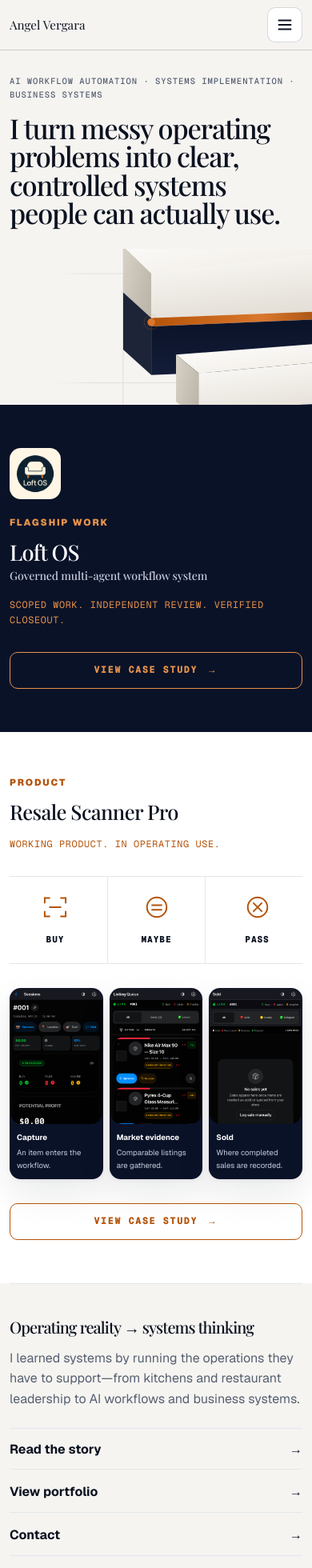
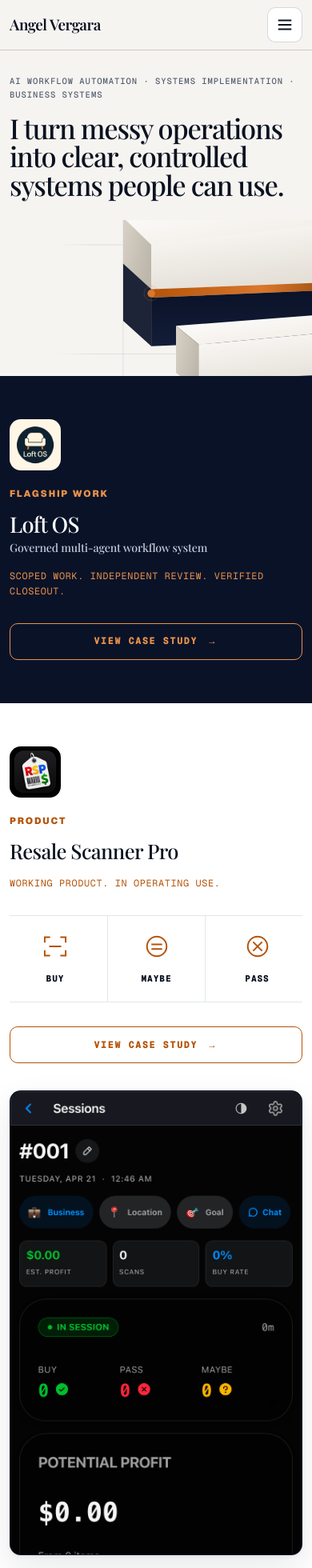
Before and after one commit to avergara13/avergara13.github.io, a Next.js app: page / in a window 390 px wide. Shown: the top 1960 px of the page at 80% size. Built offline with nearby package versions, Linux system fonts and the light colour scheme.

Commit message:
TSK-973: polish HOME identity and RSP proof stage

```diff
--- a/app/globals.css
+++ b/app/globals.css
@@ -72,7 +72,7 @@ main[data-section] .blue-section .eyebrow:not(.light-eyebrow) { color:var(--copp
 .review-section .eyebrow, .materials-cta .eyebrow { color:var(--copper-on-dark); }
 .topbar { position:sticky; top:0; z-index:40; border-bottom:1px solid rgba(11,18,32,.18); background:rgba(246,244,241,.92); backdrop-filter:blur(16px); }
 .nav { min-height:68px; display:flex; align-items:center; justify-content:space-between; gap:24px; }
-.wordmark { font-family:var(--font-playfair),Georgia,serif; font-size:1.05rem; text-decoration:none; }
+.wordmark { font-family:var(--font-playfair),Georgia,serif; font-size:1.4rem; font-weight:600; line-height:1; letter-spacing:-.025em; text-decoration:none; }
 .navlinks { display:flex; align-items:center; gap:22px; font-size:.84rem; font-weight:780; }
 .navlinks>a:not(.button) { text-decoration:none; }
 /* TSK-970: shared target sizing. These links were 19-27px tall, under the 44px the
@@ -492,7 +492,7 @@ section { padding:96px 0; }
   h2 { font-size:2.65rem; }
   section { padding:72px 0; }
   .nav { min-height:62px; }
-  .wordmark { font-size:.95rem; }
+  .wordmark { font-size:1.18rem; }
   .navlinks { gap:0; }
   .button-small { min-height:38px; font-size:.75rem; padding:8px 10px; }
   .hero { padding-top:44px; }
@@ -674,17 +674,21 @@ main[data-section="home"]::before,main[data-section="work-index"]::before,main[d
 
 /* Product stage — lighter, product-led, and evidence-backed. */
 .product-stage { padding:clamp(54px,7vw,90px) 0; background:var(--surface); }
+.product-stage-grid { display:grid; grid-template-columns:minmax(280px,.74fr) minmax(0,1.26fr); gap:clamp(42px,6vw,82px); align-items:center; }
+.product-stage-copy { min-width:0; }
+.product-stage-mark { width:72px; }
 .stage-head { max-width:56ch; }
 .stage-head h2 { margin:14px 0 0; font-size:clamp(1.9rem,3.4vw,2.9rem); line-height:1.05; letter-spacing:-.025em; }
 .stage-head .stage-lede { color:var(--copper); }
 .verdict-row { display:grid; grid-template-columns:repeat(3,1fr); gap:0; margin:clamp(30px,4vw,44px) 0 0; padding:0; list-style:none; border-block:1px solid var(--line); }
-.verdict-row li { padding:26px 24px; text-align:center; border-left:1px solid var(--line); }
+.verdict-row li { padding:24px 12px; text-align:center; border-left:1px solid var(--line); }
 .verdict-row li:first-child { border-left:0; padding-left:0; }
 .verdict-row li:last-child { padding-right:0; }
 .verdict-icon { display:block; color:var(--copper); }
 .verdict-mark { width:44px; height:44px; margin-inline:auto; }
 .verdict-row b { display:block; margin:14px 0 0; font-family:var(--font-geist-mono),monospace; font-size:.78rem; font-weight:800; letter-spacing:.13em; text-transform:uppercase; }
-.product-evidence { margin-top:clamp(30px,4vw,42px); }
+.product-evidence-slot { width:min(100%,560px); margin:0; justify-self:end; overflow:hidden; border:1px solid var(--edge-strong); border-radius:var(--r-surface); background:var(--navy-deep); box-shadow:var(--lift-lg); }
+.product-evidence-slot img { width:100%; aspect-ratio:780/1180; object-fit:cover; object-position:top; }
 
 /* Career bridge — one compact operating-reality note and the recruiter exits. */
 .home-bridge { display:grid; grid-template-columns:1.25fr .75fr; gap:clamp(24px,4vw,56px); align-items:start; margin-bottom:clamp(58px,7vw,90px); padding-top:clamp(44px,5vw,64px); border-top:1px solid var(--line); }
@@ -709,6 +713,12 @@ main[data-section="home"]::before,main[data-section="work-index"]::before,main[d
   .flagship-grid,.home-bridge { grid-template-columns:1fr; }
   .flagship-visual { max-width:520px; }
   .stage-mark { width:64px; }
+}
+
+@media (max-width:800px) {
+  .product-stage-grid { grid-template-columns:1fr; gap:clamp(34px,7vw,52px); }
+  .product-stage-copy { max-width:580px; }
+  .product-evidence-slot { width:min(100%,540px); justify-self:start; }
 }
 
 @media (max-width:620px) {
@@ -741,17 +751,8 @@ main[data-section="home"]::before,main[data-section="work-index"]::before,main[d
   .verdict-row li { padding:20px 8px; }
   .verdict-row b { font-size:.7rem; letter-spacing:.08em; }
   .verdict-mark { width:36px; height:36px; }
-  /* Keep the evidence as a three-up strip rather than stacking it. Stacked full-height
-     phones pushed the product stage to ~2950px on a 390 viewport — the evidence stopped
-     being a glance and became the page. Cropped shorter, it still reads as real product
-     texture at a fraction of the scroll. */
-  .product-evidence { grid-template-columns:repeat(3,1fr); gap:8px; }
-  /* Must out-rank .case-screens .phone:nth-child(2|3), which this element also matches:
-     at (0,2,0) this rule was inert and the desktop stagger survived on phones, leaving
-     ragged tops and 36px of the height the crop above exists to remove. */
-  .product-evidence.case-screens .phone { margin-top:0; }
-  .product-evidence .phone img { aspect-ratio:780/1150; }
-  .product-evidence .phone figcaption { padding:9px 8px; font-size:.6rem; }
+  .product-evidence-slot { border-radius:var(--r-card); }
+  .product-evidence-slot img { aspect-ratio:780/1240; }
   .stage-cta { width:100%; }
   .stage-lede { font-size:.74rem; }
   /* The lattice is a desktop/tablet explanatory visual. On phones the locked Loft stage
--- a/app/page.tsx
+++ b/app/page.tsx
@@ -6,7 +6,7 @@ import { SystemsLattice } from "@/components/SystemsLattice";
 
 export const metadata: Metadata = {
   title: "Angel Vergara — AI Workflows & Business Systems",
-  description: "I turn messy operating problems into clear, controlled systems people can actually use—governed AI systems, working products, and implementation discipline.",
+  description: "I turn messy operations into clear, controlled systems people can use.",
   alternates: { canonical: "/" },
   openGraph: { type: "website", url: "/", title: "Angel Vergara — AI workflows and business systems", description: "Practical AI-assisted workflows, business systems, and implementation proof.", images: [{ url: "/og-home.png", width: 1200, height: 630, alt: "Angel Vergara — AI workflows and business systems." }] },
   twitter: { card: "summary_large_image", title: "Angel Vergara — AI workflows and business systems", description: "Practical AI-assisted workflows, business systems, and implementation proof.", images: ["/og-home.png"] },
@@ -28,14 +28,6 @@ const verdicts: { key: VerdictKind; label: string }[] = [
   { key: "buy", label: "Buy" },
   { key: "maybe", label: "Maybe" },
   { key: "pass", label: "Pass" },
-];
-
-const evidence: { src: string; title: string; note: string; alt?: string }[] = [
-  { src: "/images/rsp/session.png", title: "Capture", note: "An item enters the workflow." },
-  { src: "/images/rsp/listings.png", title: "Market evidence", note: "Comparable listings are gathered." },
-  // The Sold tab ships as an empty state. It shows where completed sales land, not what
-  // anything sold for — the caption must not assert data the screenshot contradicts.
-  { src: "/images/rsp/sold.png", title: "Sold", note: "Where completed sales are recorded.", alt: "Resale Scanner Pro — the sold tab, with no sales recorded yet" },
 ];
 
 // Typed to the three real variants: as `string` a typo compiled fine and rendered an
@@ -71,7 +63,7 @@ export default function Home() {
       <div className="shell proof-hero-grid">
         <div className="proof-hero-copy">
           <p className="hero-role-family">AI Workflow Automation · Systems Implementation · Business Systems</p>
-          <h1 id="hero-title">I turn messy operating problems into clear, controlled systems people can actually use.</h1>
+          <h1 id="hero-title">I turn messy operations into clear, controlled systems people can use.</h1>
         </div>
       </div>
       {/* Decorative only — the copy above carries the meaning. See ArchitecturalField. */}
@@ -94,7 +86,9 @@ export default function Home() {
     </section>
 
     <section className="product-stage" aria-labelledby="product-title">
-      <div className="shell">
+      <div className="shell product-stage-grid">
+        <div className="product-stage-copy">
+          <Image className="stage-mark product-stage-mark" src="/images/rsp/mark-336.png" alt="" width={336} height={336} sizes="(max-width:800px) 64px, 72px" />
           <div className="stage-head">
             <p className="eyebrow">Product</p>
             <h2 id="product-title">Resale Scanner Pro</h2>
@@ -108,14 +102,18 @@ export default function Home() {
             </li>)}
           </ul>
 
-        <div className="product-evidence case-screens">
-          {evidence.map((shot) => <figure className="phone" key={shot.src}>
-            <Image src={shot.src} alt={shot.alt ?? `Resale Scanner Pro — ${shot.title.toLowerCase()} screen`} width={780} height={1688} sizes="(max-width:620px) 31vw, (max-width:960px) 30vw, 320px" />
-            <figcaption><b>{shot.title}</b><span>{shot.note}</span></figcaption>
-          </figure>)}
+          <Link className="stage-cta is-ink" href="/work/resale-scanner-pro/">View case study <span aria-hidden="true">→</span></Link>
         </div>
 
-        <Link className="stage-cta is-ink" href="/work/resale-scanner-pro/">View case study <span aria-hidden="true">→</span></Link>
+        <figure className="product-evidence-slot" data-evidence-slot="temporary-rsp-home">
+          <Image
+            src="/images/rsp/session.png"
+            alt="Resale Scanner Pro — active session screen showing buy, maybe, and pass decisions"
+            width={780}
+            height={1688}
+            sizes="(max-width:800px) calc(100vw - 40px), (max-width:1180px) 52vw, 560px"
+          />
+        </figure>
       </div>
     </section>
 
```
Also changed, not shown: 1 other file (tests, documents, lock files or other folders). Lines whose indentation alone changed are shown as unchanged.
